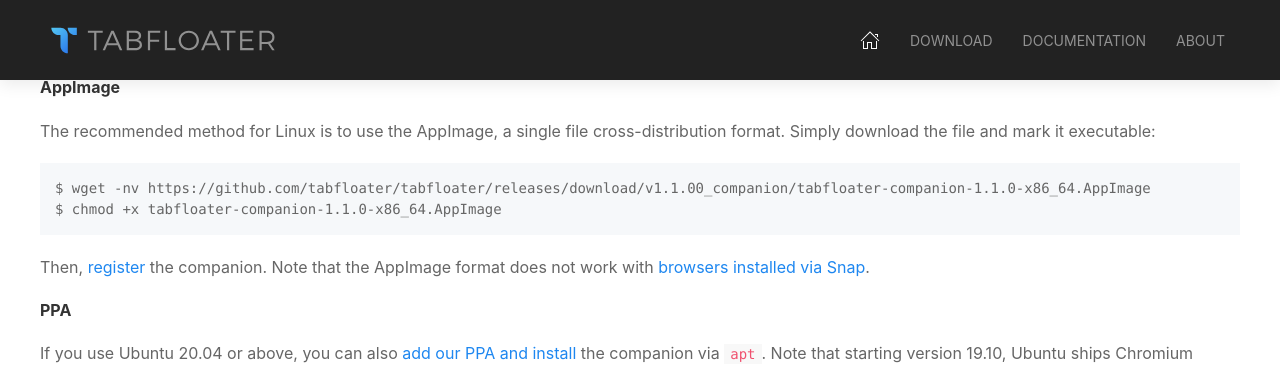
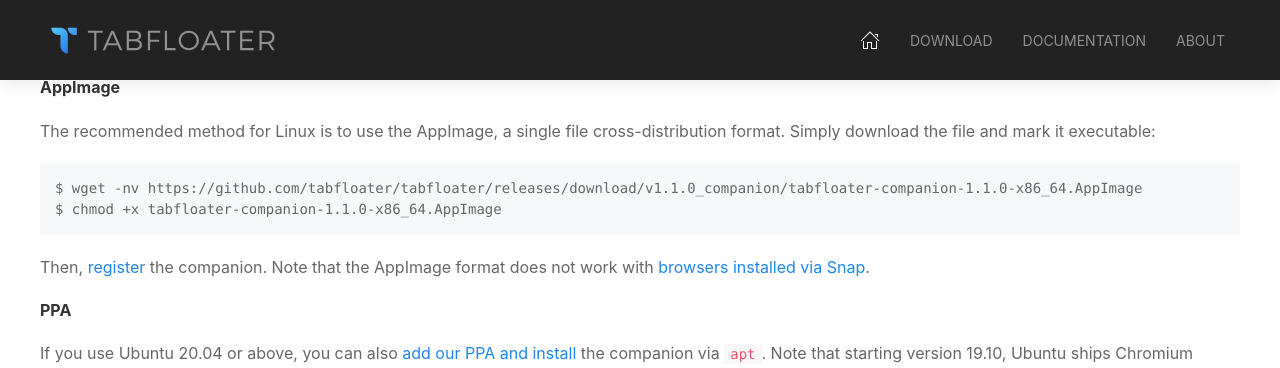
Before and after one commit to tabfloater/tabfloater.github.io, a Jekyll site: the page built from documentation.html, in a window 1280 px wide and 900 px high, scrolled down 1262 px. Shown: the top 368 px of the window. Built offline with Jekyll 4.4.1, drawn with Linux system fonts in a browser that asks for light colours; comment, search, counter and statistics services are not loaded.

Commit message:
Update Linux versions for release 1.1.0

```diff
--- a/_data/downloads.yml
+++ b/_data/downloads.yml
@@ -1,8 +1,8 @@
 download_url_prefix: https://github.com/tabfloater/tabfloater/releases/download
 companion:
   linux:
-    version: 1.1.00
-    tag: v1.1.00_companion
+    version: 1.1.0
+    tag: v1.1.0_companion
     appimage: tabfloater-companion-1.1.0-x86_64.AppImage
   windows:
     version: 1.1.00
```
